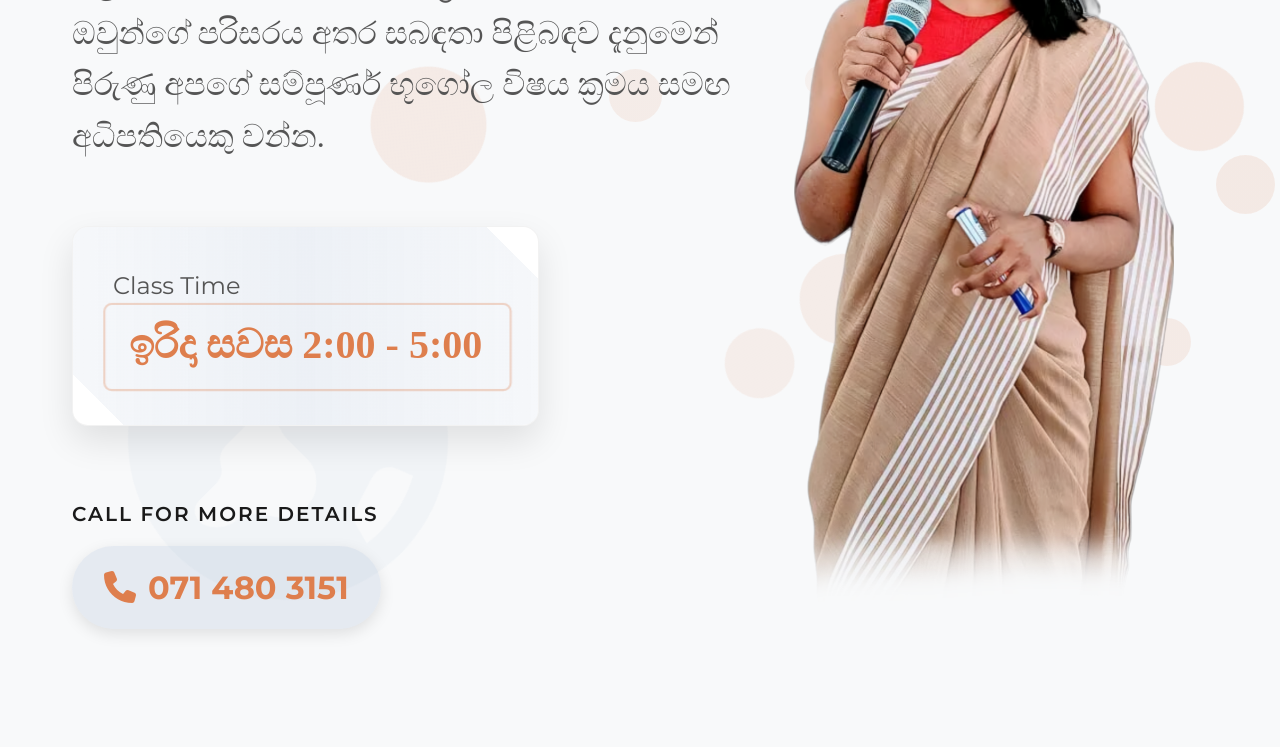
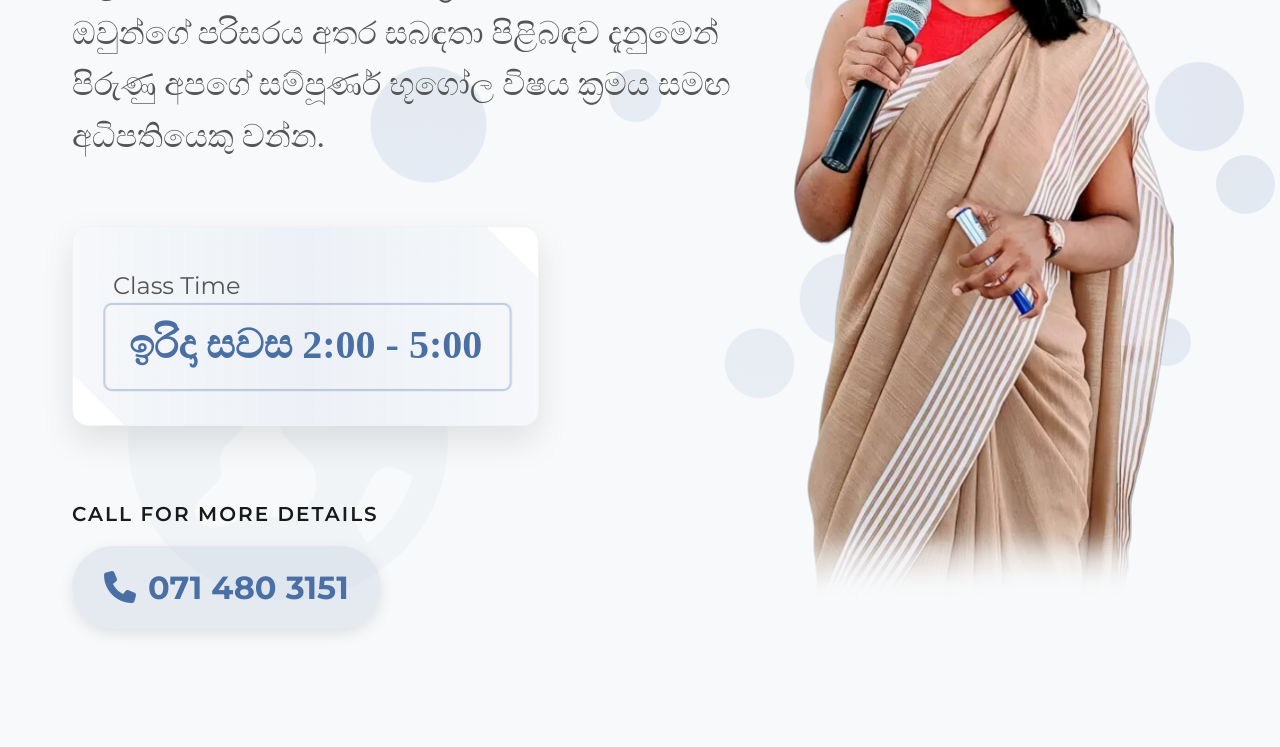
Before and after one commit to sahangeethma/geo, a plain HTML site: page index.html in a window 1280 px wide. Shown: the part 400-1147 px from the top of the page. Drawn offline with nearby package versions, Linux system fonts and the light colour scheme; a web font is replaced by a local one.

Commit message:
init__test__0.03

```diff
--- a/styles.css
+++ b/styles.css
@@ -7,13 +7,15 @@
 
 :root {
     --primary: #1a1a1a;
-    --secondary: #de7e4d;
-    --accent: #de7e4d;
+    --secondary: #4a6fa5;
+    --accent: #5887cd;
     --light: #f8f9fa;
     --dark: #121212;
     --transition: all 0.5s cubic-bezier(0.25, 1, 0.5, 1);
 }
 
+/* <weight>: Use a value from 100 to 900 */
+/* <uniquifier>: Use a unique and descriptive class name */
 .abhaya-libre-regular {
     font-family: "Abhaya Libre", serif;
     font-weight: 400;
```
